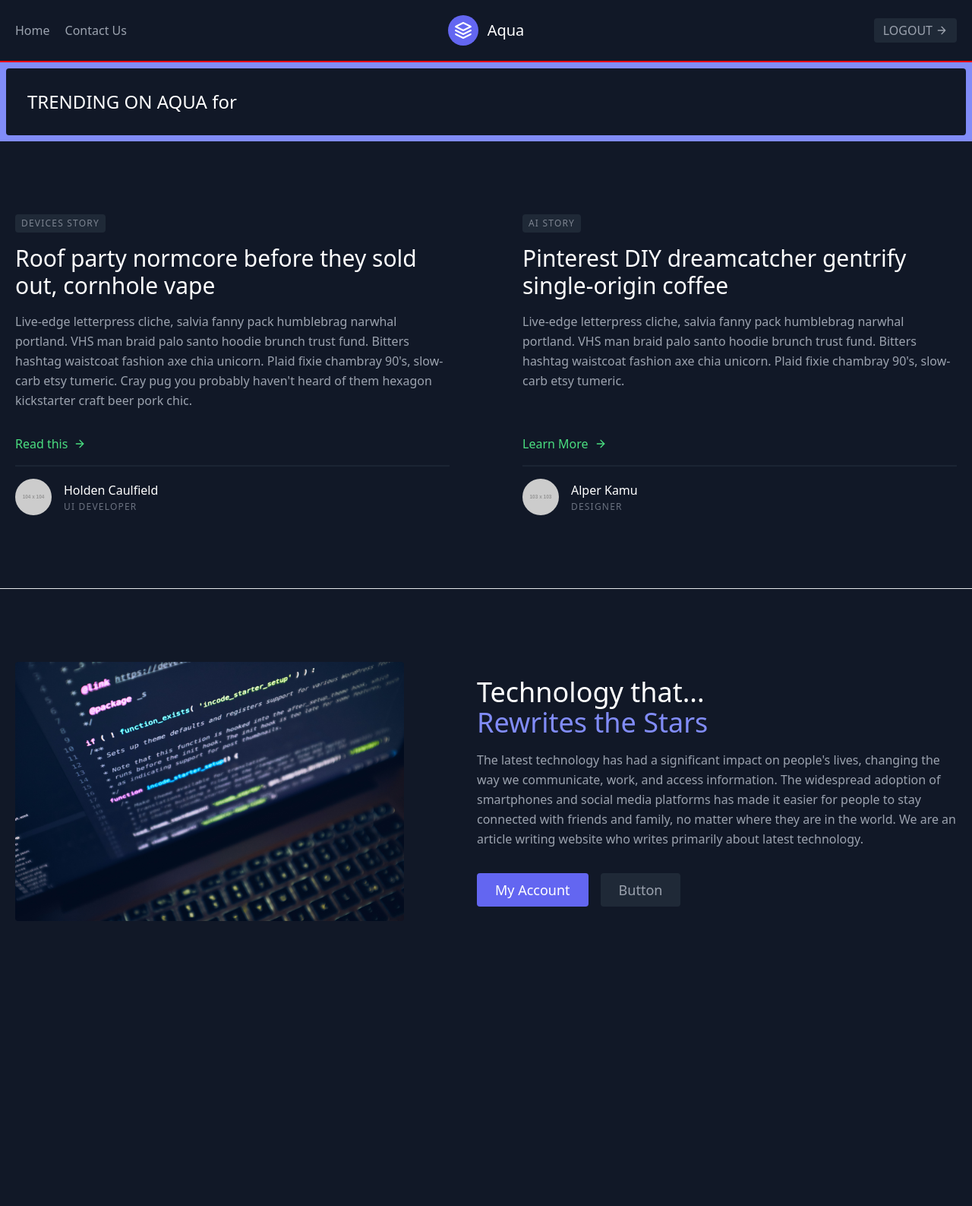
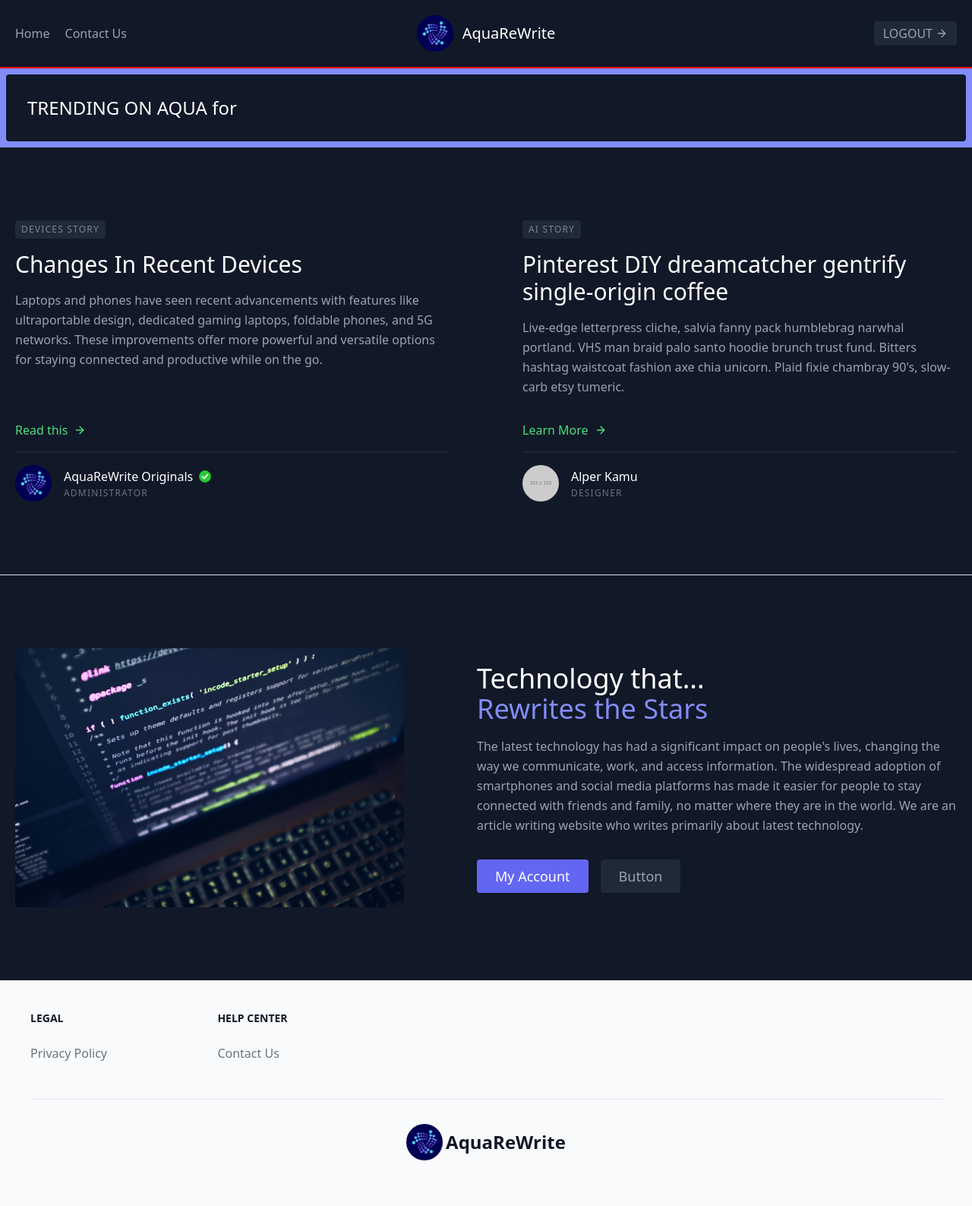
Before and after one commit to bhav2022/AquaReWrite, a Flask app: page /go-to-home in a window 1280 px wide. Shown: the whole page at 76% size. Before the commit the page ends 1212 px from the top, so only its background shows below. Run offline with Flask 2, Linux system fonts and the light colour scheme; grey boxes labelled with a size stand in for pictures from a placeholder-image service; some libraries are stand-ins or nearby versions.

Commit message:
9th commit

```diff
--- a/website/auth.py
+++ b/website/auth.py
@@ -46,5 +46,4 @@ def callback():
     )
     session["google_id"] = id_info.get("sub")
     session["name"] = id_info.get("name")
-    user_name = id_info["name"]
-    return redirect("/go-to-home", session["name"])
+    return redirect("/go-to-home")
--- a/website/posts.py
+++ b/website/posts.py
@@ -5,7 +5,7 @@ from website import login_is_required
 posts = Blueprint('posts', __name__)
 
 
+@login_is_required
 @posts.route('/UniqID_admin-23456789_PostDate-20230201_RandNum-9876543210_Substr-aquaAd', methods=['POST', 'GET'])
-@login_is_required
 def devices_story():
     return render_template('devices_story.html')
--- a/website/templates/base.html
+++ b/website/templates/base.html
@@ -22,10 +22,8 @@
           <a class="mr-5 hover:text-white" href="/go-to-contact" id="contactBtn">Contact Us</a>
         </nav>
         <a class="flex order-first lg:order-none lg:w-1/5 title-font font-medium items-center text-white lg:items-center lg:justify-center mb-4 md:mb-0">
-          <svg xmlns="http://www.w3.org/2000/svg" fill="none" stroke="currentColor" stroke-linecap="round" stroke-linejoin="round" stroke-width="2" class="w-10 h-10 text-white p-2 bg-indigo-500 rounded-full" viewBox="0 0 24 24">
-            <path d="M12 2L2 7l10 5 10-5-10-5zM2 17l10 5 10-5M2 12l10 5 10-5"></path>
-          </svg>
-          <span class="ml-3 text-xl xl:block lg:hidden">Aqua</span>
+          <img alt="blog" src="/static/logo104x104.png" class="w-12 h-12 rounded-full flex-shrink-0 object-cover object-center">
+          <span class="ml-3 text-xl xl:block lg:hidden">AquaReWrite</span>
         </a>
         <div class="lg:w-2/5 inline-flex lg:justify-end ml-5 lg:ml-0">
           <form action="/logout">
@@ -70,6 +68,37 @@
   <div>
     {% block content %}{% endblock %}
   </div>
+
+<footer class="bg-gray-50 dark:bg-gray-800">
+  <div class="p-4 py-6 mx-auto max-w-screen-xl md:p-8 lg:p-10">
+      <div class="grid grid-cols-2 gap-8 md:grid-cols-3 lg:grid-cols-5">
+          <div>
+              <h2 class="mb-6 text-sm font-semibold text-gray-900 uppercase dark:text-white">Legal</h2>
+              <ul class="text-gray-500 dark:text-gray-400">
+                  <li class="mb-4">
+                      <a href="#" class="hover:underline">Privacy Policy</a>
+                  </li>
+              </ul>
+          </div>
+          <div>
+              <h2 class="mb-6 text-sm font-semibold text-gray-900 uppercase dark:text-white">Help Center</h2>
+              <ul class="text-gray-500 dark:text-gray-400">
+                  <li class="mb-4">
+                      <a href="#" class=" hover:underline">Contact Us</a>
+                  </li>
+              </ul>
+          </div>
+      </div>
+      <hr class="my-6 border-gray-200 sm:mx-auto dark:border-gray-700 lg:my-8">
+      <div class="text-center">
+          <a href="#" class="flex justify-center items-center mb-5 text-2xl font-semibold text-gray-900 dark:text-white">
+            <img alt="blog" src="/static/logo104x104.png" class="w-12 h-12 rounded-full flex-shrink-0 object-cover object-center mr-1">
+              AquaReWrite
+          </a>
+      </div>
+  </div>
+  </footer>
+
   <script src="{% block script %}{% endblock %}"></script>
   <script src="{% block script1 %}{% endblock %}"></script>
 </body>
--- a/website/templates/home.html
+++ b/website/templates/home.html
@@ -1,12 +1,12 @@
 {% extends "base.html" %}{% block title %}Home{% endblock %}{% block bodycolor %}bg-indigo-400{% endblock %}{% block content %}
-<p class="bg-gray-900 body-font overflow-hidden text-white p-7 rounded bg-gray-700 m-2 font-medium title-font text-2xl">TRENDING ON AQUA for <span class="text-indigo-400"></span></p>
+<p class="bg-gray-900 body-font overflow-hidden text-white p-7 rounded bg-gray-700 m-2 font-medium title-font text-2xl">TRENDING ON AQUA for <span class="text-indigo-400">{{ session["name"] }}</span></p>
 <section class="text-gray-400 bg-gray-900 body-font overflow-hidden">
   <div class="container px-5 py-24 mx-auto">
     <div class="flex flex-wrap -m-12">
       <div class="p-12 md:w-1/2 flex flex-col items-start">
         <span class="inline-block py-1 px-2 rounded bg-gray-800 text-gray-400 text-opacity-75 text-xs font-medium tracking-widest">DEVICES STORY</span>
-        <h2 class="sm:text-3xl text-2xl title-font font-medium text-white mt-4 mb-4">Roof party normcore before they sold out, cornhole vape</h2>
-        <p class="leading-relaxed mb-8">Live-edge letterpress cliche, salvia fanny pack humblebrag narwhal portland. VHS man braid palo santo hoodie brunch trust fund. Bitters hashtag waistcoat fashion axe chia unicorn. Plaid fixie chambray 90's, slow-carb etsy tumeric. Cray pug you probably haven't heard of them hexagon kickstarter craft beer pork chic.</p>
+        <h2 class="sm:text-3xl text-2xl title-font font-medium text-white mt-4 mb-4">Changes In Recent Devices</h2>
+        <p class="leading-relaxed mb-8">Laptops and phones have seen recent advancements with features like ultraportable design, dedicated gaming laptops, foldable phones, and 5G networks. These improvements offer more powerful and versatile options for staying connected and productive while on the go.</p>
         <div class="flex items-center flex-wrap pb-4 mb-4 border-b-2 border-gray-800 border-opacity-75 mt-auto w-full">
           <a class="text-green-400 inline-flex items-center" href="/posts/UniqID_admin-23456789_PostDate-20230201_RandNum-9876543210_Substr-aquaAd">Read this
             <svg class="w-4 h-4 ml-2" viewBox="0 0 24 24" stroke="currentColor" stroke-width="2" fill="none" stroke-linecap="round" stroke-linejoin="round">
@@ -16,10 +16,14 @@
           </a>
         </div>
         <a class="inline-flex items-center">
-          <img alt="blog" src="https://dummyimage.com/104x104" class="w-12 h-12 rounded-full flex-shrink-0 object-cover object-center">
+          <img alt="blog" src="/static/logo104x104.png" class="w-12 h-12 rounded-full flex-shrink-0 object-cover object-center">
           <span class="flex-grow flex flex-col pl-4">
-            <span class="title-font font-medium text-white">Holden Caulfield</span>
-            <span class="text-gray-500 text-xs tracking-widest mt-0.5">UI DEVELOPER</span>
+            <span class="title-font font-medium text-white flex flex-row">AquaReWrite Originals
+              <svg xmlns="http://www.w3.org/2000/svg" xmlns:xlink="http://www.w3.org/1999/xlink" version="1.1" width="256" height="256" viewBox="0 0 256 256" xml:space="preserve" class="w-4 h-4 ml-2 mt-1">
+              <defs></defs><g style="stroke: none; stroke-width: 0; stroke-dasharray: none; stroke-linecap: butt; stroke-linejoin: miter; stroke-miterlimit: 10; fill: none; fill-rule: nonzero; opacity: 1;" transform="translate(1.4065934065934016 1.4065934065934016) scale(2.81 2.81)" ><circle cx="45" cy="45" r="45" style="stroke: none; stroke-width: 1; stroke-dasharray: none; stroke-linecap: butt; stroke-linejoin: miter; stroke-miterlimit: 10; fill: rgb(40,201,55); fill-rule: nonzero; opacity: 1;" transform="  matrix(1 0 0 1 0 0) "/><path d="M 38.478 64.5 c -0.01 0 -0.02 0 -0.029 0 c -1.3 -0.009 -2.533 -0.579 -3.381 -1.563 L 21.59 47.284 c -1.622 -1.883 -1.41 -4.725 0.474 -6.347 c 1.884 -1.621 4.725 -1.409 6.347 0.474 l 10.112 11.744 L 61.629 27.02 c 1.645 -1.862 4.489 -2.037 6.352 -0.391 c 1.862 1.646 2.037 4.49 0.391 6.352 l -26.521 30 C 40.995 63.947 39.767 64.5 38.478 64.5 z" style="stroke: none; stroke-width: 1; stroke-dasharray: none; stroke-linecap: butt; stroke-linejoin: miter; stroke-miterlimit: 10; fill: rgb(255,255,255); fill-rule: nonzero; opacity: 1;" transform=" matrix(1 0 0 1 0 0) " stroke-linecap="round" />
+              </g></svg>
+            </span>
+            <span class="text-gray-500 text-xs tracking-widest mt-0.5">ADMINISTRATOR</span>
           </span>
         </a>
       </div>
--- a/website/views.py
+++ b/website/views.py
@@ -1,6 +1,6 @@
 import os
 
-from flask import Blueprint, render_template
+from flask import Blueprint, render_template, session
 from website import login_is_required
 
 views = Blueprint('views', __name__)
@@ -11,7 +11,7 @@ os.environ["OAUTH_INSECURE_TRANSPORT"] = "1"
 @login_is_required
 @views.route('/go-to-home')
 def go_to_home():
-    return render_template('home.html')
+    return render_template('home.html', session=session)
 
 
 @views.route('/go-to-contact')
```
Also changed, not shown: website/static/style3.css (+7 -0 lines), website/static/style4.css (+2 -35 lines), website/templates/devices_story.html (+17 -48 lines), website/templates/intro.html (+19 -11 lines), website/static/check.svg (added), website/static/logo104x104.png (added), website/static/para-3.jpg (added), website/static/wave.svg (added).
